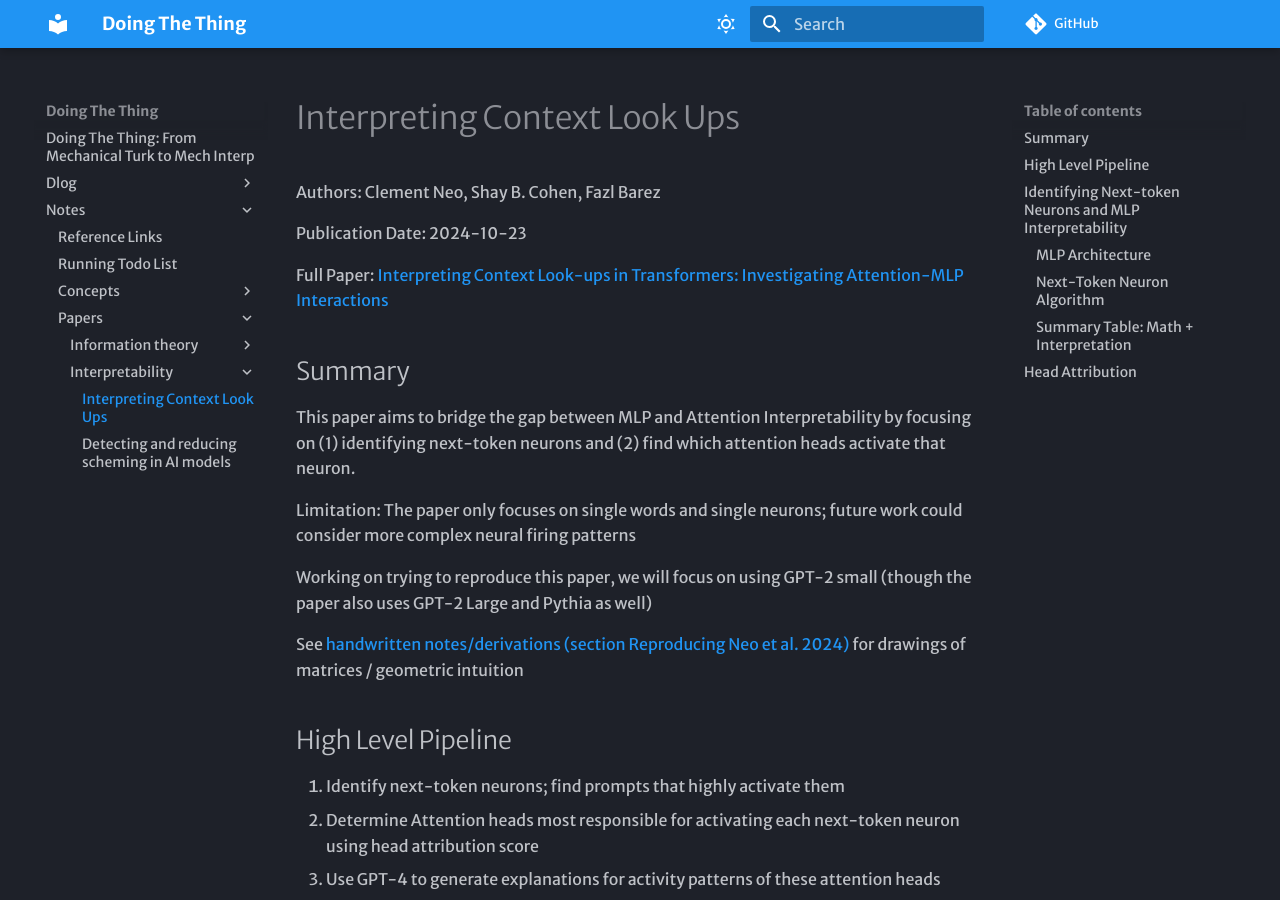
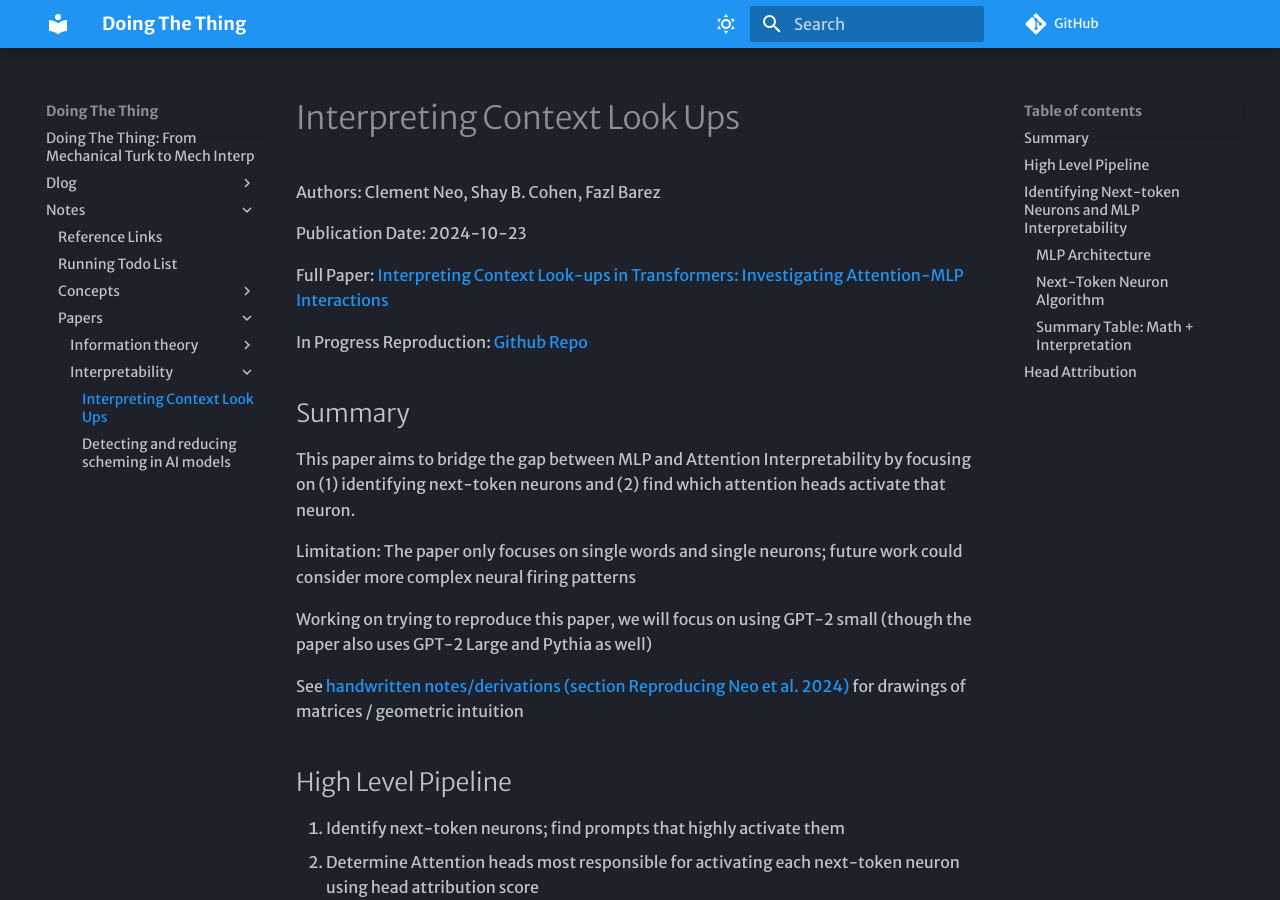
Before and after one commit to Ky-Ng/doing-the-thing, an MkDocs documentation site: the page built from docs/notes/papers/interpretability/Neo_et_al_2024.md, in a window 1280 px wide and 900 px high. Built offline with MkDocs 1.6.1 and Material for MkDocs 9.7.7, drawn with Linux system fonts in a browser that asks for light colours; some web fonts are replaced; comment, search, counter and statistics services are not loaded; some of the changed lines change nothing that is shown.

Commit message:
add github link to Neo et al. dock

```diff
--- a/docs/notes/papers/interpretability/Neo_et_al_2024.md
+++ b/docs/notes/papers/interpretability/Neo_et_al_2024.md
@@ -4,6 +4,8 @@ Authors: Clement Neo, Shay B. Cohen, Fazl Barez
 Publication Date: 2024-10-23
 
 Full Paper: [Interpreting Context Look-ups in Transformers: Investigating Attention-MLP Interactions](https://arxiv.org/abs/2402.15055)
+
+In Progress Reproduction: [Github Repo](https://github.com/Ky-Ng/reproducing-neo-et-al-2024)
 
 ## Summary
 This paper aims to bridge the gap between MLP and Attention Interpretability by focusing on (1) identifying next-token neurons and (2) find which attention heads activate that neuron.
@@ -46,7 +48,7 @@ I like to call this part the "Secret Life of a Hidden Neuron" (also known as fin
 ??? info "Concept 1: Feature Weighting"
     To find the `next-token neuron` $a_i$ or weight of information vector $W_{down}[:,i]$, we calculate $a$:
 
-    $$a = W_{up} h + b_{up} \in \mathbb{R}^{d_{up}}$$
+    $$a = \sigma(W_{up} h + b_{up}) \in \mathbb{R}^{d_{up}}$$
 
     1. Crucially, the consequence of the formula is that $a_i = \langle W_{up}[i], h \rangle$
 
```
